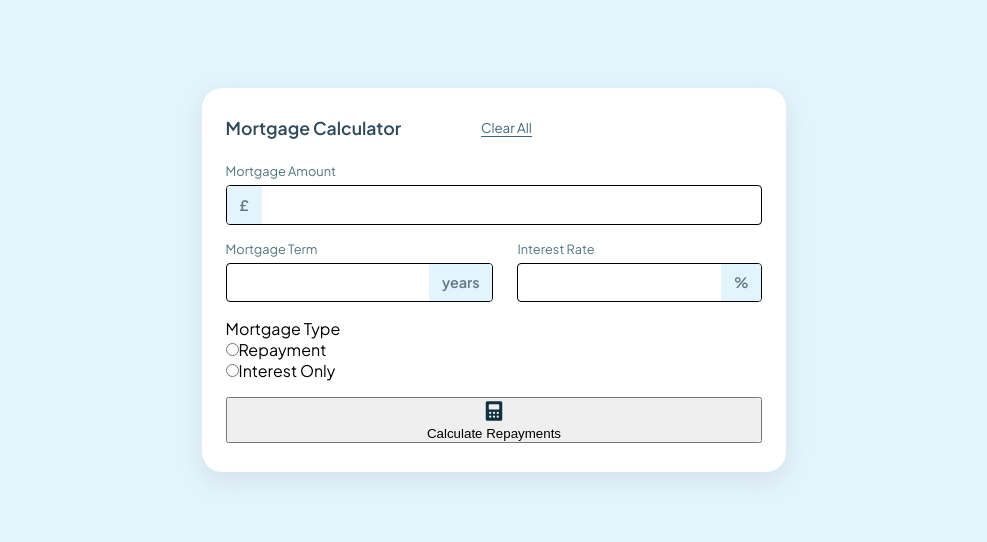
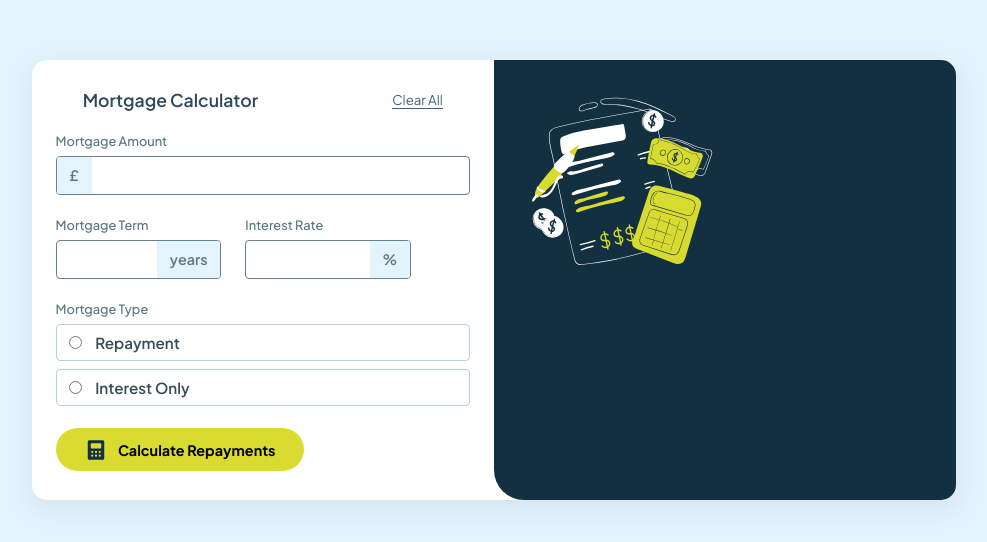
Before and after one commit to k-gourav/Mortgage-calculator, a React (Vite) app: page / in a window 1280 px wide. Shown: the part 120-662 px from the top of the page, without its empty margins (146-1133 px from the left). Built offline with nearby package versions, Linux system fonts and the light colour scheme.

Commit message:
feat: add Repayment Calculator Wrappper and Banner component - Added Repayment Calculator Wrapper component and styled it - Added Repayment Banner component and styled it - Updated the Repayment Calculator component

```diff
--- /dev/null
+++ b/src/components/RepaymentBanner/RepaymentBanner.jsx
@@ -0,0 +1,15 @@
+import React from 'react'
+import calculatorImage from '../../assets/images/illustration-empty.svg'
+import styles from './RepaymentBanner.module.css'
+
+function RepaymentBanner() {
+  return (
+    <div className={styles.repayment__banner}>
+      <img src={calculatorImage} alt="Calculator Image" />
+
+
+    </div>
+  )
+}
+
+export default RepaymentBanner;
--- /dev/null
+++ b/src/components/RepaymentBanner/RepaymentBanner.module.css
@@ -0,0 +1,8 @@
+.repayment__banner{
+    background-color: #133040;
+    padding: 2rem;
+    border-radius: 15px;
+    border-top-left-radius: 0;
+    border-bottom-left-radius: 30px;
+    width: 50%;
+}
--- a/src/components/RepaymentCalculator/RepaymentCalculator.jsx
+++ b/src/components/RepaymentCalculator/RepaymentCalculator.jsx
@@ -26,9 +26,6 @@ const RepaymentCalculator = () => {
   }, [])
 
   return (
-    <main className={styles.main__element}>
-      <div className={styles.repayment__container}>
-        {/* Calculator Section */}
         <div className={styles.repayment__calculator}>
           <div className={styles.repayment__head}>
             <h1 className={styles.repayment__title}>Mortgage Calculator</h1>
@@ -70,11 +67,6 @@ const RepaymentCalculator = () => {
             <button type="submit"><img src={calculatorIcon} alt="Calculator icon" /><p id={styles.btn__text}>Calculate Repayments</p></button>
           </div>
         </div>
-
-        {/* Banner Section */}
-        <div className={styles.repayment__banner}></div>
-      </div>
-    </main>
   );
 };
 
--- a/src/components/RepaymentCalculator/RepaymentCalculator.module.css
+++ b/src/components/RepaymentCalculator/RepaymentCalculator.module.css
@@ -1,23 +1,13 @@
-.main__element {
-  min-height: 100vh;
-  display: flex;
-  justify-content: center;
-  align-items: center;
-}
-.repayment__container {
-  display: flex;
-  background-color: #fff;
-  padding: 1.8rem 1.5rem;
-  border-radius: 20px;
-  box-shadow: rgba(149, 157, 165, 0.2) 0px 8px 24px;
-}
 .repayment__calculator {
   display: flex;
   flex-direction: column;
-  gap: 1.5rem;
+  gap: 1.4rem;
+  padding: 1.8rem 1.5rem;
+  width: 50%;
 }
 .repayment__head {
   display: flex;
+  justify-content: space-around;
   align-items: center;
   gap: 5rem;
 }
@@ -26,11 +16,20 @@
   font-weight: 600;
   color: #2f4959;
 }
-.repayment__termYear, .repayment__termRate{
+.repayment__termYear,
+.repayment__termRate {
   display: flex;
   flex-direction: column;
   gap: 0.4rem;
+  width: 40%;
 }
+#termYear, #termRate{
+  width: 50%;
+}
+.repayment__termYear p ,.repayment__termRate p{
+  justify-content: space-between;
+}
+
 .repayment__resetbtn {
   border: none;
   background-color: transparent;
@@ -42,11 +41,17 @@
 .repayment__form {
   display: flex;
   flex-direction: column;
-  gap: 1rem;
+  gap: 1.4rem;
 }
 label:not(#label__repayment):not(#label__interest) {
   font-size: 0.8rem;
   color: #527581;
+  font-weight: 500;
+}
+legend {
+  font-size: 0.8rem;
+  color: #527581;
+  font-weight: 500;
 }
 .repayment__amount {
   display: flex;
@@ -57,10 +62,35 @@ label:not(#label__repayment):not(#label__interest) {
   display: flex;
   gap: 1.5rem;
 }
+.repayment__type {
+  display: flex;
+  flex-direction: column;
+  gap: 0.4rem;
+}
+.mortgage__repayment {
+  display: flex;
+  gap: 0.8rem;
+  border: 1px solid #b4cfde;
+  color: #374c59;
+  padding: 0.5rem 0.8rem;
+  border-radius: 4px;
+  font-weight: 600;
+  font-size: 0.95rem;
+  cursor: pointer;
+}
+.mortgage__type {
+  display: flex;
+  flex-direction: column;
+  gap: 0.5rem;
+}
 input[type="number"] {
   padding: 0.4rem 0.8rem;
   outline: none;
   border: none;
+  font-weight: 600;
+  letter-spacing: 0.024rem;
+  font-size: 1rem;
+  cursor: pointer;
 }
 input[type="number"]::-webkit-outer-spin-button,
 input[type="number"]::-webkit-inner-spin-button {
@@ -69,10 +99,13 @@ input[type="number"]::-webkit-inner-spin-button {
 }
 p:not(#btn__text) {
   display: flex;
-  border: 1px solid;
+  border: 1px solid #658292;
   border-radius: 4px;
   align-items: center;
   overflow: hidden;
+}
+p:not(#btn__text):focus {
+  border: 1px solid #d9db30;
 }
 span {
   display: block;
@@ -82,3 +115,18 @@ span {
   background-color: #e3f4fc;
   color: #617783;
 }
+button[type="submit"] {
+  display: flex;
+  padding: 0.6rem 1rem;
+  align-items: center;
+  font-size: 0.9rem;
+  justify-content: center;
+  gap: 0.6rem;
+  font-family: inherit;
+  font-weight: 700;
+  border: none;
+  border-radius: 25px;
+  width: 60%;
+  background-color: #d9db30;
+  cursor: pointer;
+}
--- /dev/null
+++ b/src/components/RepaymentCalculatorWrapper/RepaymentCalculatorWrapper.jsx
@@ -0,0 +1,16 @@
+import RepaymentBanner from "../RepaymentBanner/RepaymentBanner";
+import RepaymentCalculator from "../RepaymentCalculator/RepaymentCalculator";
+import styles from "./RepaymentCalculatorWrapper.module.css";
+
+const RepaymentCalculatorWrapper = () => {
+  return (
+    <main className={styles.main__element}>
+      <div className={styles.repayment__container}>
+        <RepaymentCalculator />
+        <RepaymentBanner />
+      </div>
+    </main>
+  );
+};
+
+export default RepaymentCalculatorWrapper;
--- /dev/null
+++ b/src/components/RepaymentCalculatorWrapper/RepaymentCalculatorWrapper.module.css
@@ -0,0 +1,12 @@
+.main__element {
+  min-height: 100vh;
+  display: flex;
+  justify-content: center;
+  align-items: center;
+}
+.repayment__container {
+  display: flex;
+  border-radius: 15px;
+  box-shadow: rgba(149, 157, 165, 0.2) 0px 8px 24px;
+  background-color: #fff;
+}
--- a/src/pages/RepaymentCalculatorPage.jsx
+++ b/src/pages/RepaymentCalculatorPage.jsx
@@ -1,8 +1,8 @@
-import RepaymentCalculator from "../components/RepaymentCalculator/RepaymentCalculator";
+import RepaymentCalculatorWrapper from "../components/RepaymentCalculatorWrapper/RepaymentCalculatorWrapper";
 
 const RepaymentCalculatorPage = () => {
     return (
-        <RepaymentCalculator />
+        <RepaymentCalculatorWrapper />
     )
 }
 
```
